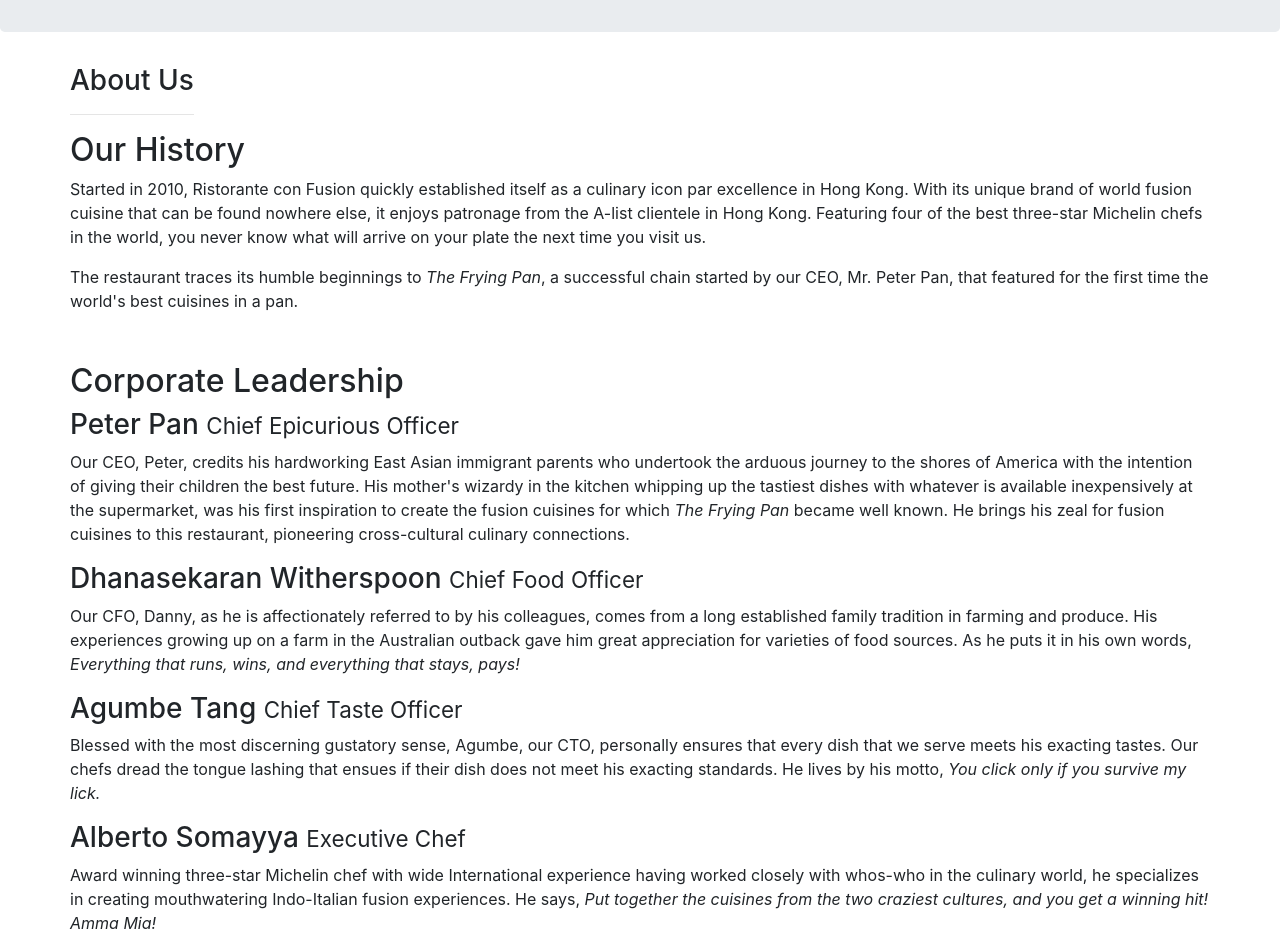
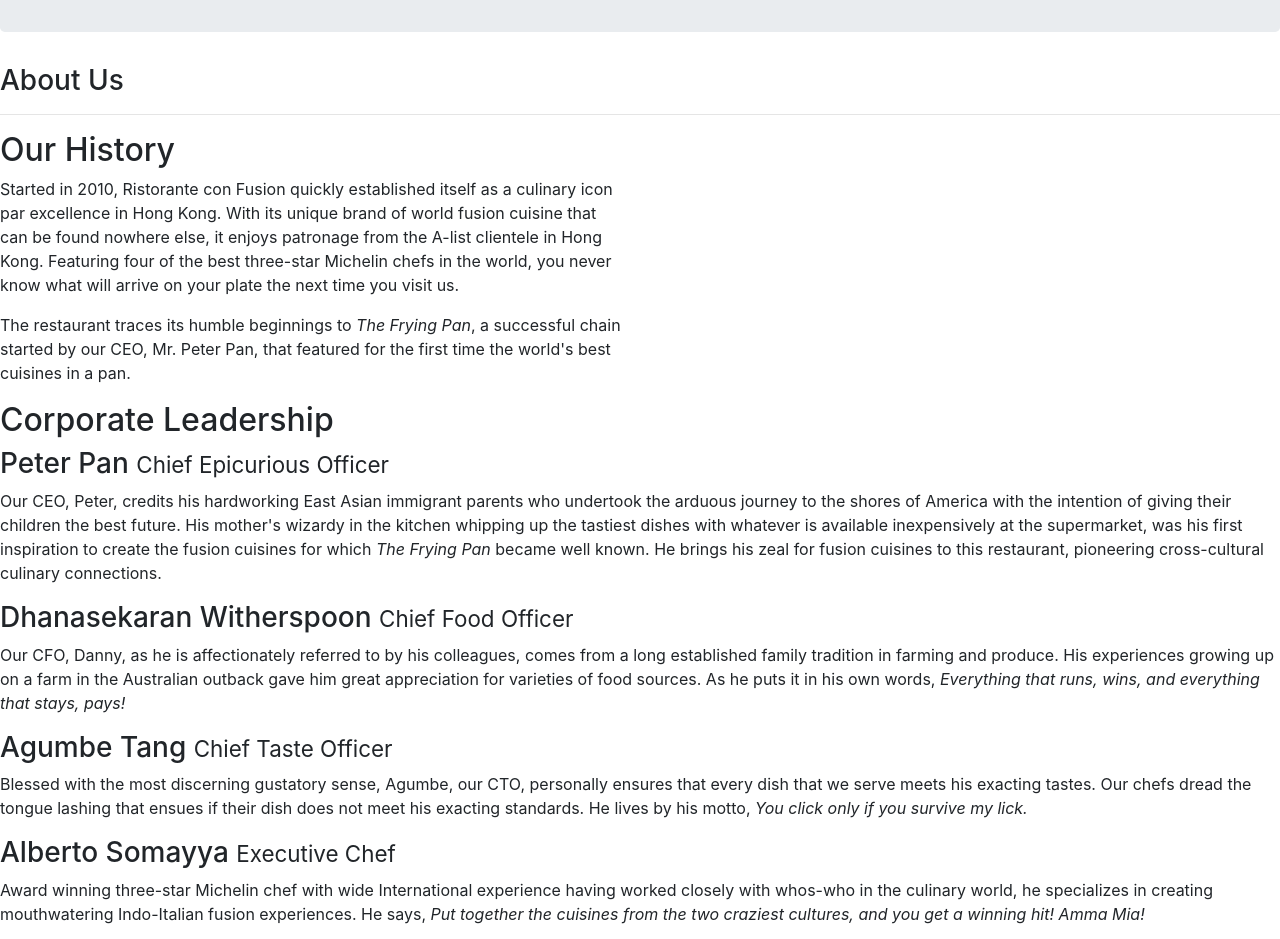
Before and after one commit to irinazhyzhyian/Front-End-Web-UI-Frameworks-and-Tools-Bootstrap-4, a website: page assignment_1/aboutus.html in a window 1280 px wide. Shown: the part 240-1179 px from the top of the page. Drawn offline with nearby package versions, Linux system fonts and the light colour scheme.

Commit message:
First Assignment

```diff
--- a/assignment_1/aboutus.html
+++ b/assignment_1/aboutus.html
@@ -28,16 +28,16 @@
         </div>
     </header>
 
-    <div class="container">
-        <div class="row ">
+    <div>
+        <div>
             <div>
                <h3>About Us</h3>
                <hr>
             </div>
         </div>
 
-        <div class="row justify-content-md-center">
-            <div>
+        <div class="row row-content">
+            <div class="col-sm-6">
                 <h2>Our History</h2>
                 <p>Started in 2010, Ristorante con Fusion quickly established itself as a culinary icon par excellence in Hong Kong. With its unique brand of world fusion cuisine that can be found nowhere else, it enjoys patronage from the A-list clientele in Hong Kong.  Featuring four of the best three-star Michelin chefs in the world, you never know what will arrive on your plate the next time you visit us.</p>
                 <p>The restaurant traces its humble beginnings to <em>The Frying Pan</em>, a successful chain started by our CEO, Mr. Peter Pan, that featured for the first time the world's best cuisines in a pan.</p>
@@ -48,17 +48,17 @@
         </div>
 
 
-        <div class="row justify-content-xl-center">
-            <div>
+        <div class="row row-content">
+            <div class="col-12">
                 <h2>Corporate Leadership</h2>
                 <h3>Peter Pan <small>Chief Epicurious Officer</small></h3>
-                <p class="d-none d-xl-block">Our CEO, Peter, credits his hardworking East Asian immigrant parents who undertook the arduous journey to the shores of America with the intention of giving their children the best future. His mother's wizardy in the kitchen whipping up the tastiest dishes with whatever is available inexpensively at the supermarket, was his first inspiration to create the fusion cuisines for which <em>The Frying Pan</em> became well known. He brings his zeal for fusion cuisines to this restaurant, pioneering cross-cultural culinary connections.</p>
+                <p class="d-none d-sm-block">Our CEO, Peter, credits his hardworking East Asian immigrant parents who undertook the arduous journey to the shores of America with the intention of giving their children the best future. His mother's wizardy in the kitchen whipping up the tastiest dishes with whatever is available inexpensively at the supermarket, was his first inspiration to create the fusion cuisines for which <em>The Frying Pan</em> became well known. He brings his zeal for fusion cuisines to this restaurant, pioneering cross-cultural culinary connections.</p>
                 <h3>Dhanasekaran Witherspoon <small>Chief Food Officer</small></h3>
-                <p  class="d-none d-xl-block">Our CFO, Danny, as he is affectionately referred to by his colleagues, comes from a long established family tradition in farming and produce. His experiences growing up on a farm in the Australian outback gave him great appreciation for varieties of food sources. As he puts it in his own words, <em>Everything that runs, wins, and everything that stays, pays!</em></p>
+                <p  class="d-none d-sm-block">Our CFO, Danny, as he is affectionately referred to by his colleagues, comes from a long established family tradition in farming and produce. His experiences growing up on a farm in the Australian outback gave him great appreciation for varieties of food sources. As he puts it in his own words, <em>Everything that runs, wins, and everything that stays, pays!</em></p>
                 <h3>Agumbe Tang <small>Chief Taste Officer</small></h3>
-                <p  class="d-none d-xl-block">Blessed with the most discerning gustatory sense, Agumbe, our CTO, personally ensures that every dish that we serve meets his exacting tastes. Our chefs dread the tongue lashing that ensues if their dish does not meet his exacting standards. He lives by his motto, <em>You click only if you survive my lick.</em></p>
+                <p  class="d-none d-sm-block">Blessed with the most discerning gustatory sense, Agumbe, our CTO, personally ensures that every dish that we serve meets his exacting tastes. Our chefs dread the tongue lashing that ensues if their dish does not meet his exacting standards. He lives by his motto, <em>You click only if you survive my lick.</em></p>
                 <h3>Alberto Somayya <small>Executive Chef</small></h3>
-                <p  class="d-none d-xl-block">Award winning three-star Michelin chef with wide International experience having worked closely with whos-who in the culinary world, he specializes in creating mouthwatering Indo-Italian fusion experiences. He says, <em>Put together the cuisines from the two craziest cultures, and you get a winning hit! Amma Mia!</em></p>
+                <p  class="d-none d-sm-block">Award winning three-star Michelin chef with wide International experience having worked closely with whos-who in the culinary world, he specializes in creating mouthwatering Indo-Italian fusion experiences. He says, <em>Put together the cuisines from the two craziest cultures, and you get a winning hit! Amma Mia!</em></p>
             </div>
        </div>
 
```
